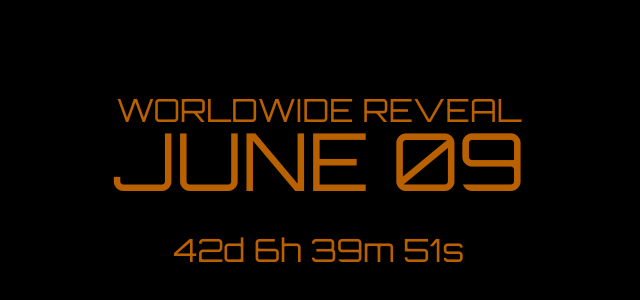
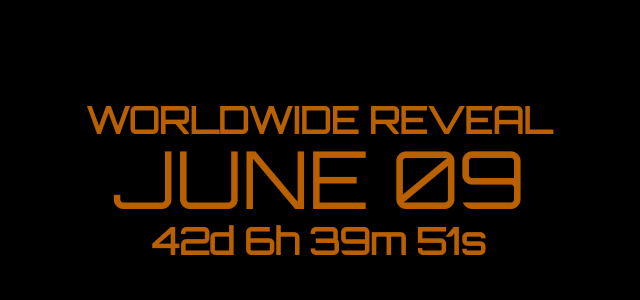
Before and after one commit to Bzden4ik/Time-to, a plain HTML site: page index.html in a window 1280 px wide. Shown: the part 228-528 px from the top of the page, without its empty margins (321-961 px from the left). Drawn offline with Linux system fonts and the light colour scheme.

Commit message:
Update index.html

```diff
--- a/index.html
+++ b/index.html
@@ -19,15 +19,17 @@
             text-align: center;
         }
         .reveal-text {
-            font-size: 2em;
-            margin-bottom: -20px;
+            font-size: 2.3em;
+            margin-bottom: -15px;
+            font-weight: 1000;
         }
         .reveal-text1 {
             font-size: 5em;
         }
         .countdown {
-            font-size: 2em;
-            margin-top: 20px;
+            font-size: 2.3em;
+            margin-top: -10px;
+            font-weight: 1000;
         }
     </style>
 </head>
```
